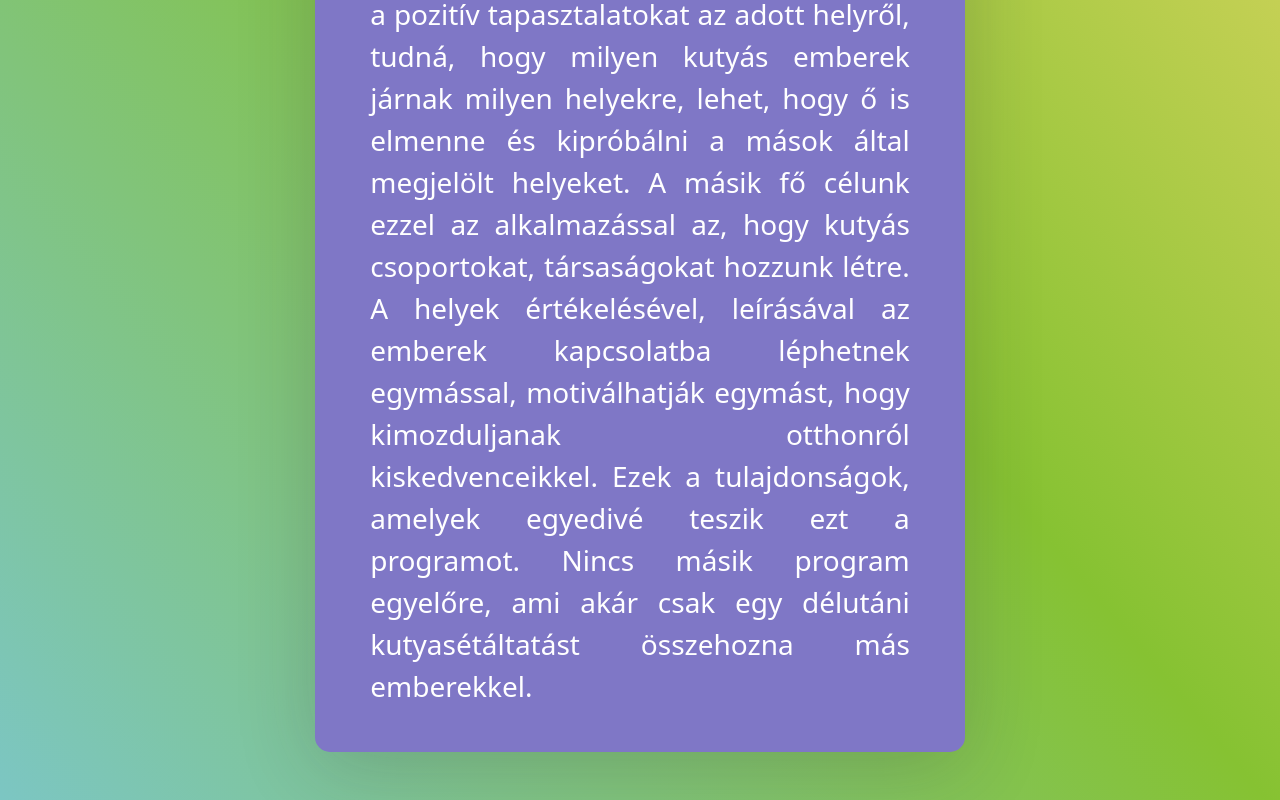
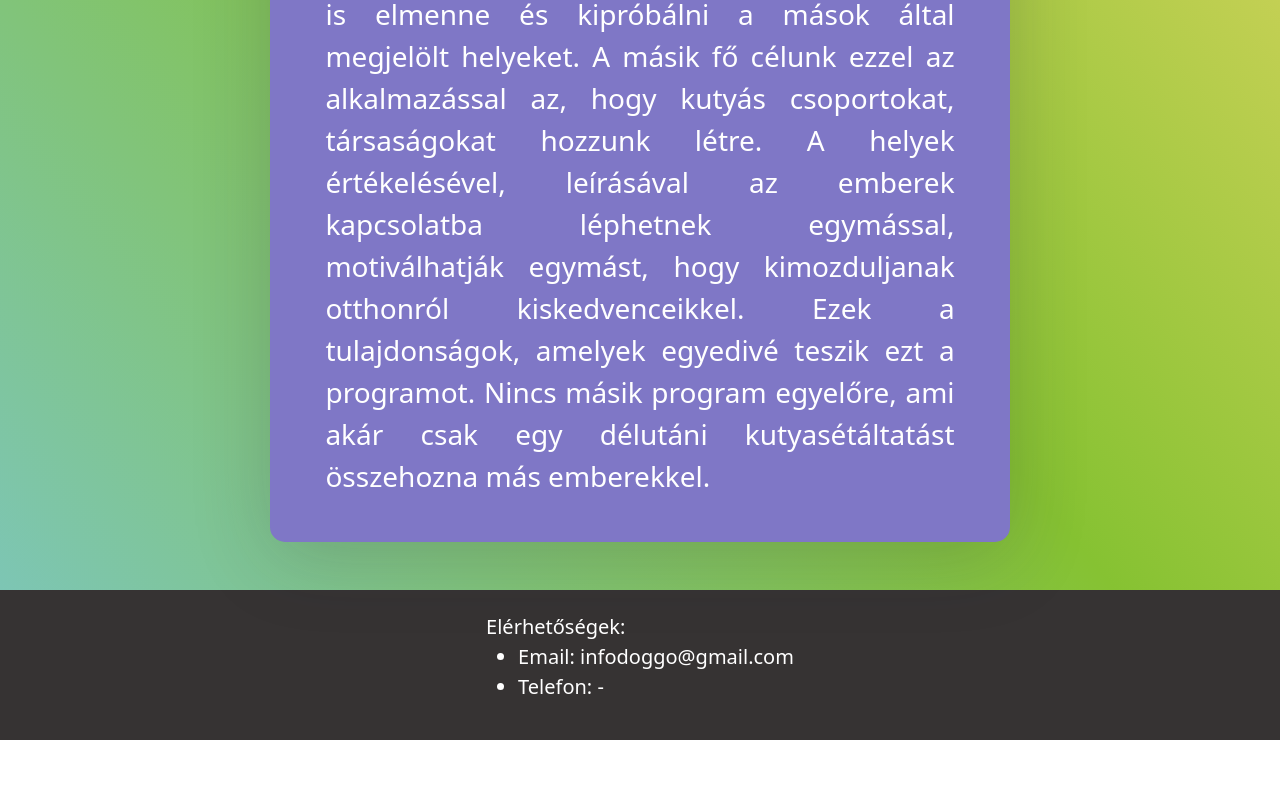
Before and after one commit to kilianmarcell/DogGo_Web, a Vue app: page / in a window 1280 px wide. Shown: the part 695-1495 px from the top of the page. After the commit the page ends 1435 px from the top, so only its background shows below. Built offline with nearby package versions, Linux system fonts and the light colour scheme.

Commit message:
Footer kész

```diff
--- a/src/App.vue
+++ b/src/App.vue
@@ -39,7 +39,7 @@ export default {
   }
 
   #middle {
-    width: 80%;
+    width: 90%;
     margin: auto;
   }
 
--- a/src/components/layouts/Footer.vue
+++ b/src/components/layouts/Footer.vue
@@ -1,5 +1,13 @@
 <template>
-
+  <footer class="d-flex justify-content-center align-items-center fs-5">
+       <div>
+          Elérhetőségek:
+          <ul>
+               <li>Email: infodoggo@gmail.com</li>
+               <li>Telefon: -</li>
+          </ul>
+       </div>
+  </footer>
 </template>
 
 <script>
@@ -9,5 +17,9 @@ export default {
 </script>
 
 <style>
-
+     footer {
+          background-color: rgba(54, 51, 51);
+          color: #FFFFFF;
+          height: 150px;
+     }
 </style>
--- a/src/components/layouts/Text.vue
+++ b/src/components/layouts/Text.vue
@@ -26,7 +26,7 @@ export default {
      .text-inner {
           width: 70%;
           margin: auto;
-          background: #7F77C6;
+          background: #7f77c6;
           color: #FFFFFF;
           box-shadow: 0px 14px 80px rgba(34, 35, 58, 0.2);
           padding: 40px 55px 45px 55px;
```
